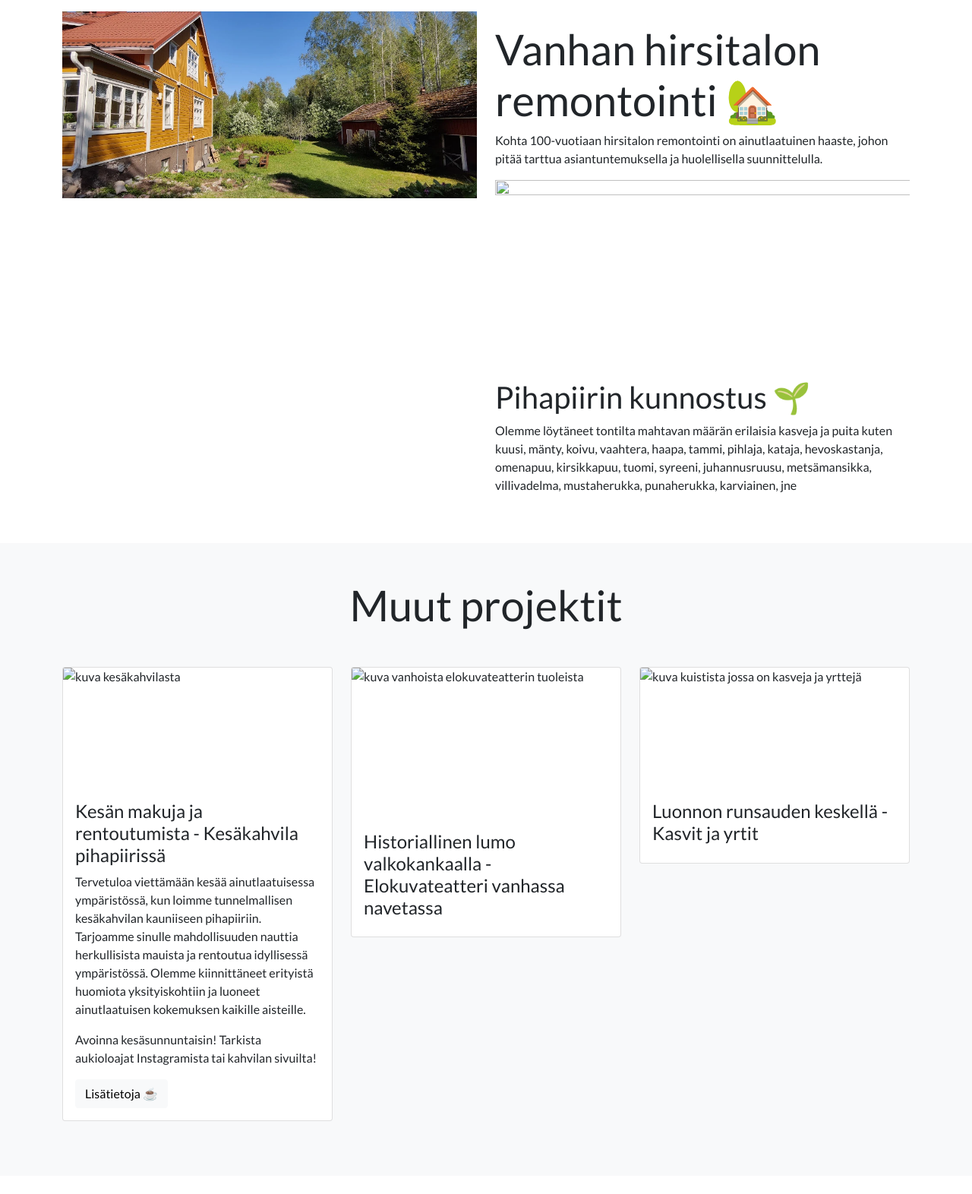
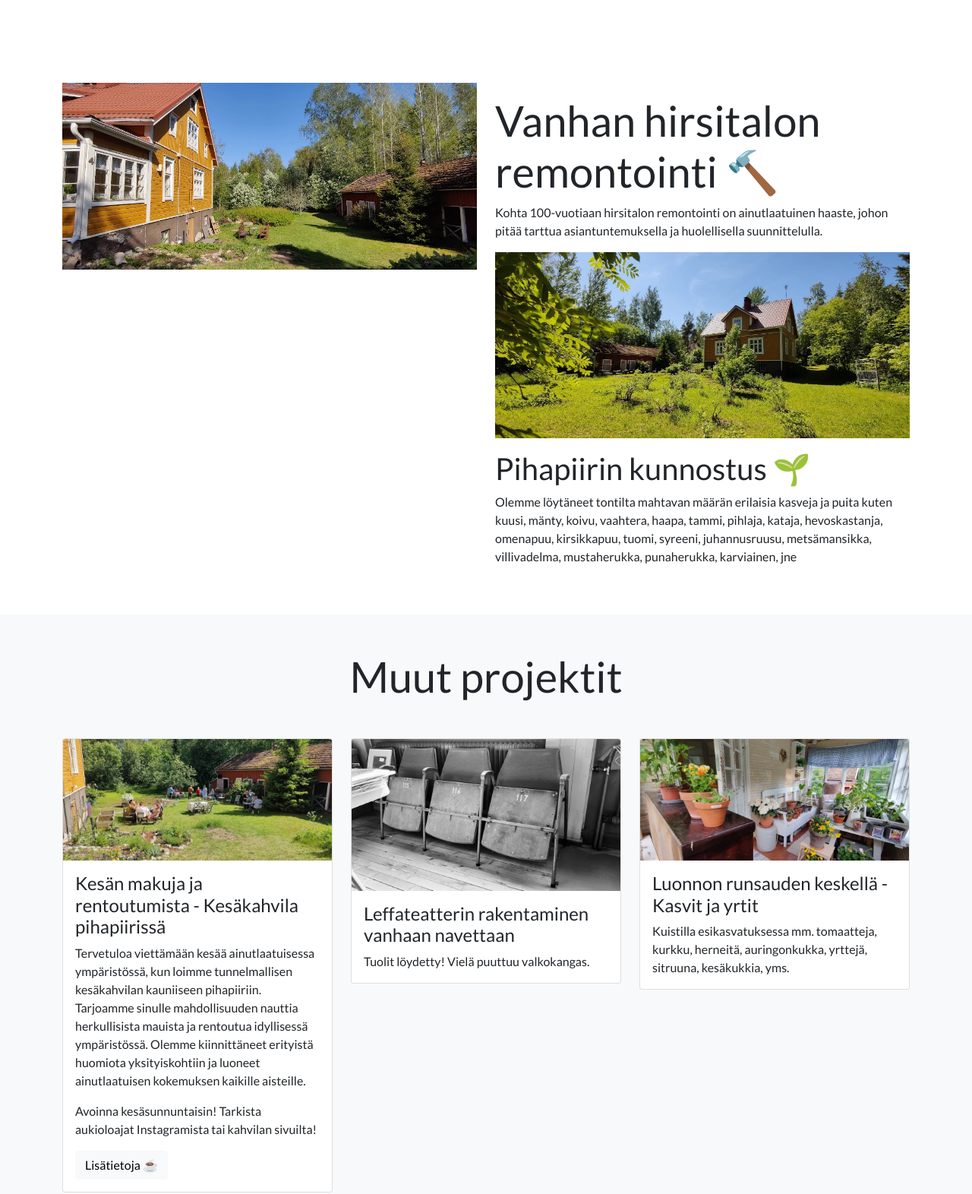
Before and after one commit to juhasuv/tuulensuoja, a plain HTML site: page index.html in a window 1280 px wide. Shown: the part 808-2380 px from the top of the page at 76% size. Drawn offline with Linux system fonts and the light colour scheme.

Commit message:
Add files via upload

```diff
--- a/index.html
+++ b/index.html
@@ -39,7 +39,7 @@
   <!-- Navbar -->
   <nav class="navbar navbar-expand-lg navbar-dark bg-dark">
     <div class="container-fluid">
-    <a class="navbar-brand" href="#home">Tuulensuoja 🏡</a>
+    <a class="navbar-brand" href="#home">Tuulensuoja</a>
     <!--
     <button class="navbar-toggler" type="button" data-bs-toggle="collapse" data-bs-target="#navbarNav" aria-controls="navbarNav" aria-expanded="false" aria-label="Toggle navigation">
       <span class="navbar-toggler-icon"></span>
@@ -68,8 +68,8 @@
   <svg xmlns="http://www.w3.org/2000/svg" viewBox="0 0 1440 320"><path fill="#a2d9ff" fill-opacity="1" d="M0,128L30,144C60,160,120,192,180,192C240,192,300,160,360,122.7C420,85,480,43,540,42.7C600,43,660,85,720,112C780,139,840,149,900,149.3C960,149,1020,139,1080,117.3C1140,96,1200,64,1260,80C1320,96,1380,160,1410,192L1440,224L1440,0L1410,0C1380,0,1320,0,1260,0C1200,0,1140,0,1080,0C1020,0,960,0,900,0C840,0,780,0,720,0C660,0,600,0,540,0C480,0,420,0,360,0C300,0,240,0,180,0C120,0,60,0,30,0L0,0Z"></path></svg>
   <header class="hero text-center py-5">
     <div class="container hero">
-
-      <h1 class="display-4">Projektina melkein 100-vuotias hirsitalo ja pihapiiri Orivedellä, Pirkanmaalla.</h1>
+      <h1 class="display-2">🏡</h1>
+      <h2 class="display-4">Projektina melkein 100-vuotias hirsitalo ja pihapiiri Orivedellä, Pirkanmaalla.</h2>
       <p class="lead">Tervetuloa tutustumaan Tuulensuojaan, jossa perinteitä kunnioittaen kunnostamme hissukseen vanhan hirsitalon ja sen pihapiirin uuteen loistoon. </p>
       <p>💖</p>
       <p>Aino & Juha</p>
@@ -82,12 +82,12 @@
     <div class="container">
       <div class="row">
         <div class="col-lg-6">
-          <img srcset="pihapiiri-4x.webp 4x, pihapiiri-2x.webp 2x" src="pihapiiri-4x.webp" width="960" height="432" alt="kuva pihapiiristä" class="img-fluid">
+          <img srcset="pihapiiri-4x.webp 1x, pihapiiri-2x.webp 0.5x" src="pihapiiri-4x.webp" width="960" height="432" alt="kuva pihapiiristä" class="img-fluid">
         </div>
         <div class="col-lg-6">
-          <h2 class="display-4 mt-3">Vanhan hirsitalon remontointi 🏡</h2>
+          <h2 class="display-4 mt-3">Vanhan hirsitalon remontointi 🔨</h2>
           <p>Kohta 100-vuotiaan hirsitalon remontointi on ainutlaatuinen haaste, johon pitää tarttua asiantuntemuksella ja huolellisella suunnittelulla.</p>
-          <img srcset="puutarha-2x.webp 2x" src="puutarha.webp" width="960" height="432" alt="" class="img-fluid">
+          <img srcset="puutarha-4x.webp 1x, puutarha-2x.webp 0.5x" src="puutarha-4x.webp" width="960" height="432" alt="" class="img-fluid">
 		      <h3 class="display-6 mt-3">Pihapiirin kunnostus 🌱</h3>
           <p>Olemme löytäneet tontilta mahtavan määrän erilaisia kasveja ja puita kuten kuusi, mänty, koivu, vaahtera, haapa, tammi, pihlaja, kataja, hevoskastanja, omenapuu, kirsikkapuu, tuomi, syreeni, juhannusruusu, metsämansikka, villivadelma, mustaherukka, punaherukka, karviainen, jne</p>
         </div>
@@ -102,7 +102,7 @@
       <div class="row">
         <div class="col-lg-4">
           <div class="card mb-4">
-            <img srcset="kesakahvila.webp 2x" src="kesakahvila.webp" width="960" height="432" alt="kuva kesäkahvilasta" class="card-img-top img-fluid">
+            <img srcset="kesakahvila-4x.webp 1x, kesakahvila-2x.webp 0.5x" src="kesakahvila-4x.webp" width="960" height="432" alt="kuva kesäkahvilasta" class="card-img-top img-fluid">
             <div class="card-body">
               <h4 class="card-title">Kesän makuja ja rentoutumista - Kesäkahvila pihapiirissä</h4>
               <p class="card-text">Tervetuloa viettämään kesää ainutlaatuisessa ympäristössä, kun loimme tunnelmallisen kesäkahvilan kauniiseen pihapiiriin. Tarjoamme sinulle mahdollisuuden nauttia herkullisista mauista ja rentoutua idyllisessä ympäristössä. Olemme kiinnittäneet erityistä huomiota yksityiskohtiin ja luoneet ainutlaatuisen kokemuksen kaikille aisteille.</p>
@@ -117,9 +117,10 @@
         </div>
         <div class="col-lg-4">
           <div class="card mb-4">
-            <img srcset="tuolit-2x.webp 2x" src="tuolit.webp" width="960" height="540" alt="kuva vanhoista elokuvateatterin tuoleista" class="card-img-top img-fluid">
+            <img srcset="tuolit-4x.webp 1x, tuolit-2x.webp 0.5x" src="tuolit-4x.webp" width="960" height="540" alt="kuva vanhoista elokuvateatterin tuoleista" class="card-img-top img-fluid">
             <div class="card-body">
-              <h4 class="card-title">Historiallinen lumo valkokankaalla - Elokuvateatteri vanhassa navetassa</h4>
+              <h4 class="card-title">Leffateatterin rakentaminen vanhaan navettaan</h4>
+              <p class="card-text">Tuolit löydetty! Vielä puuttuu valkokangas.</p>
               <!-- ChatGPT-sisältöä...
               <p class="card-text">Käydessäsi sisään vanhaan navettaan rakennettavaan elokuvateatteriin, astut samalla aikamatkalle menneisyyteen. Kuvittele hetki, kuinka navetan kunnianarvoisat seinät ja rustiikkiset yksityiskohdat kietovat sinut ympärilleen, luoden ainutlaatuisen ja tunnelmallisen ympäristön elokuvien lumoavalle maailmalle. Olemme herättäneet tämän historiallisen tilan uudelleen eloon luodaksemme unohtumattomia elokuvakokemuksia perhepiirimme ja ystäviemme parissa.</p>
 			        <p class="card-text">Elokuvateatterissa valtaa välittömästi nostalgian ja historiallisen viehätyksen tunne. Navetan alkuperäiset rakenteet ja koristeelliset yksityiskohdat luovat ainutlaatuisen ja intiimin ilmapiirin. Vanhat puupalkit ja hirsiseinät tuovat esiin tilan ainutlaatuisen historian ja antavat elokuville arvokkaan taustan. Tunnelma on samanaikaisesti kiehtova ja kutsuva, tarjoten ainutlaatuisen elokuvakokemuksen.</p>
@@ -130,9 +131,10 @@
         </div>
         <div class="col-lg-4">
           <div class="card mb-4">
-            <img srcset="kuisti-2x.webp 2x" src="kuisti.webp" width="960" height="432" alt="kuva kuistista jossa on kasveja ja yrttejä" class="card-img-top img-fluid">
+            <img srcset="kuisti-4x.webp 1x, kuisti-2x.webp 0.5x" src="kuisti-4x.webp" width="960" height="432" alt="kuva kuistista jossa on kasveja ja yrttejä" class="card-img-top img-fluid">
             <div class="card-body">
               <h4 class="card-title">Luonnon runsauden keskellä - Kasvit ja yrtit</h4>
+              <p class="card-text">Kuistilla esikasvatuksessa mm. tomaatteja, kurkku, herneitä, auringonkukka, yrttejä, sitruuna, kesäkukkia, yms.</p>
               <!-- ChatGPT-sisältöä...
               <p class="card-text">Tervetuloa astumaan luonnon vihreään keitaaseen, kun tutustumme pihapiirissä sijaitsevaan kasvi- ja yrttitarhaan. Tämä viehättävä ja monipuolinen puutarha tarjoaa mahdollisuuden uppoutua kasvien ja yrttien runsauteen sekä kokea luonnon voiman ja kauneuden. Koitimme luoda kuvauksellisen ja inspiroivan ympäristön, joka innostaa tutkimaan, oppimaan ja nauttimaan kasvien maailmasta.</p>
               <p class="card-text">Kasvi- ja yrttitarhamme perustuu terveellisyyteen ja kestävyyteen. Olemme huolella valinneet monipuolisen valikoiman kasveja ja yrttejä, jotka tarjoavat sekä ravitsevia että maistuvia herkkuja. Panostamme myös kestävän kehityksen periaatteisiin ja käytämme luonnonmukaisia viljelymenetelmiä varmistaaksemme, että puutarhamme on ympäristöystävällinen.</p>
```
